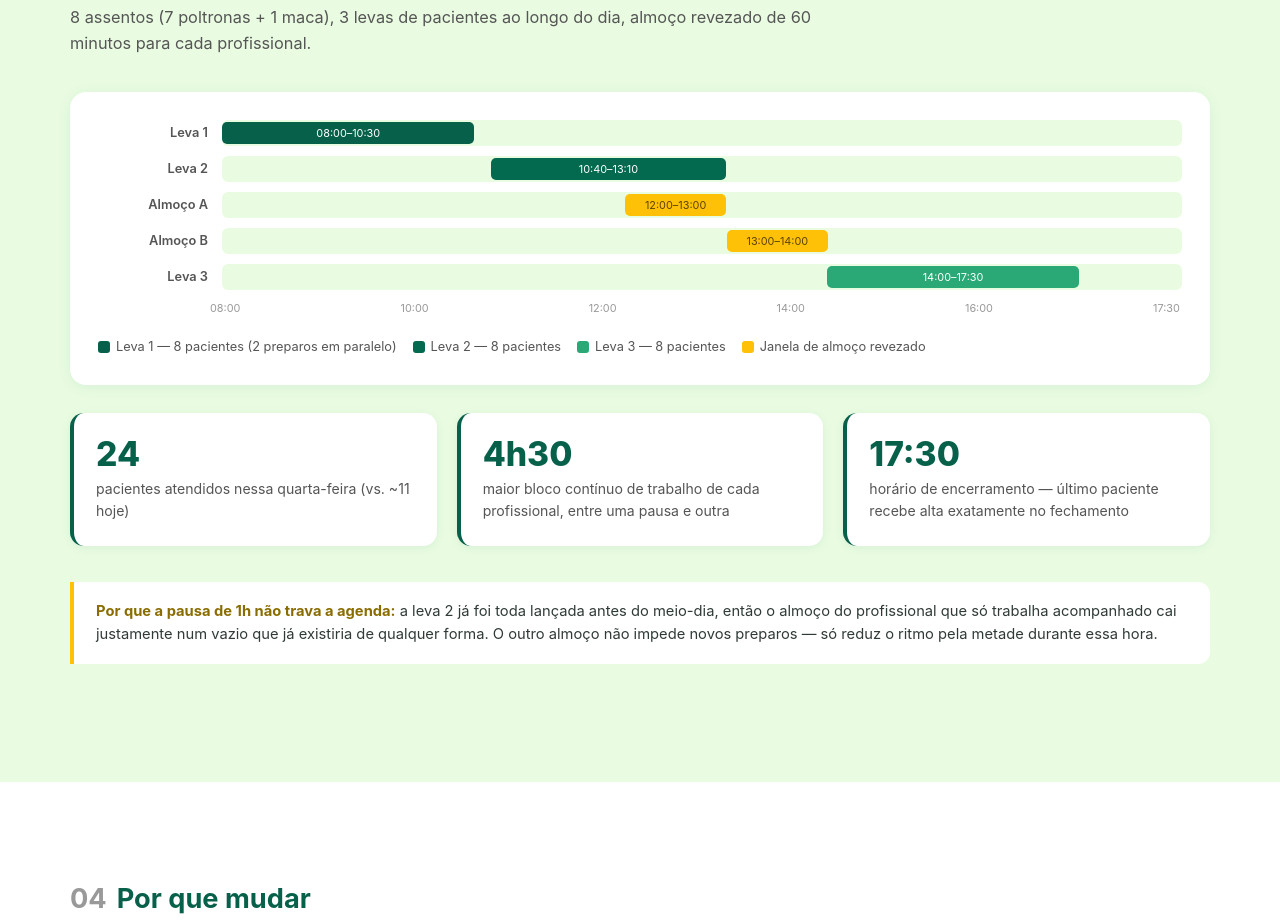
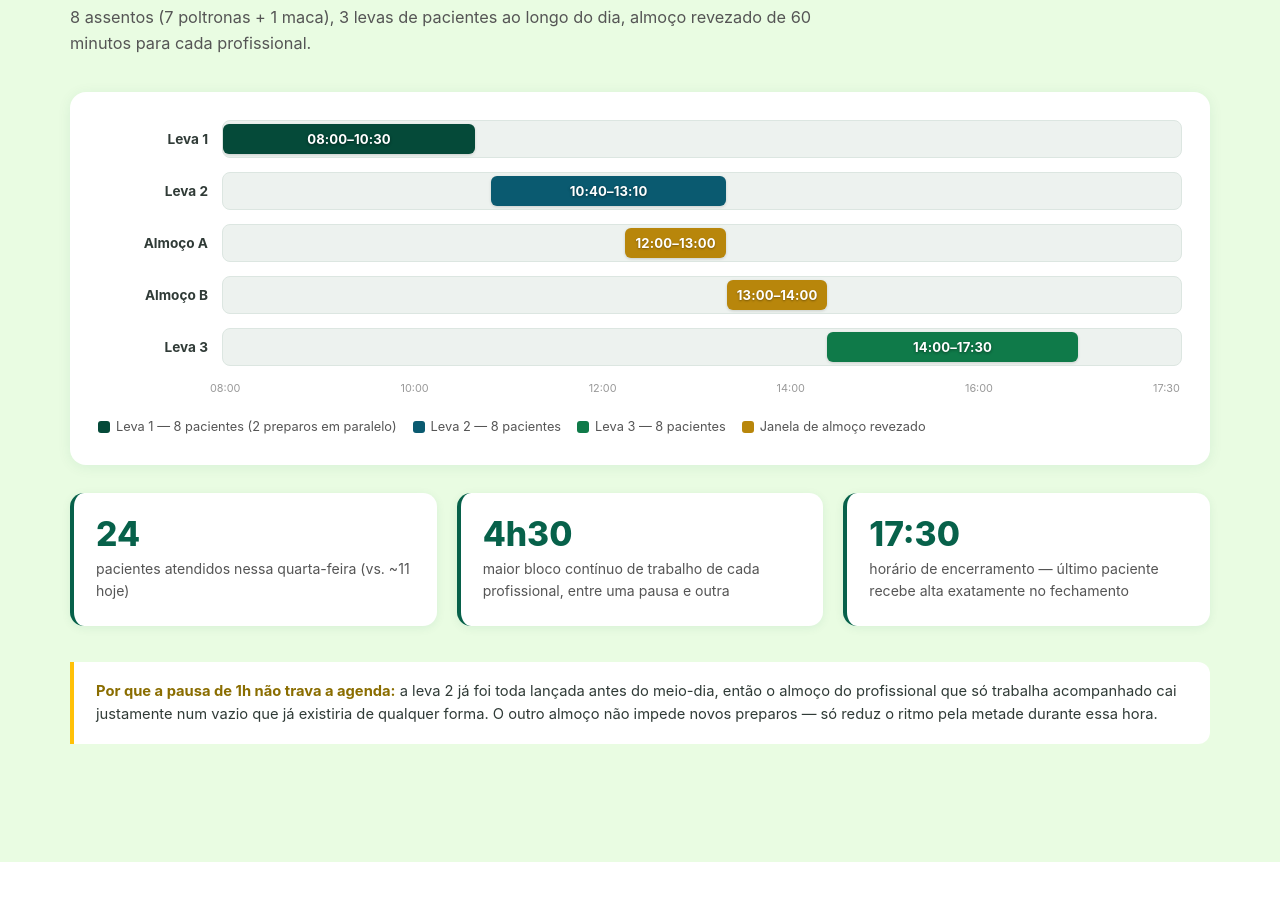
Before and after one commit to gagarciam/static-shares, a plain HTML site: page capacidade-cetamina/index.html in a window 1280 px wide. Shown: the part 3473-4393 px from the top of the page. Drawn offline with nearby package versions, Linux system fonts and the light colour scheme.

Commit message:
Publish/update capacidade-cetamina

```diff
--- a/capacidade-cetamina/index.html
+++ b/capacidade-cetamina/index.html
@@ -92,14 +92,14 @@
   .why-card p{margin:0;color:var(--cinza-medio);font-size:.9rem;}
 
   .gantt{background:var(--branco);border-radius:16px;padding:28px;box-shadow:0 2px 14px rgba(3,105,79,.08);}
-  .gantt-row{display:grid;grid-template-columns:110px 1fr;align-items:center;gap:14px;margin-bottom:10px;}
-  .gantt-label{font-size:.8rem;color:var(--cinza-medio);text-align:right;font-weight:600;}
-  .gantt-track{position:relative;height:26px;background:var(--verde-claro);border-radius:6px;overflow:hidden;}
-  .gantt-bar{position:absolute;top:2px;bottom:2px;border-radius:5px;font-size:.68rem;color:#fff;display:flex;align-items:center;justify-content:center;white-space:nowrap;overflow:hidden;}
-  .gantt-bar.g1{background:var(--verde-principal);}
-  .gantt-bar.g2{background:var(--verde-medio);}
-  .gantt-bar.g3{background:#2aa876;}
-  .gantt-bar.lunch{background:var(--aviso);color:#5a4300;}
+  .gantt-row{display:grid;grid-template-columns:110px 1fr;align-items:center;gap:14px;margin-bottom:14px;}
+  .gantt-label{font-size:.85rem;color:var(--cinza-escuro);text-align:right;font-weight:700;}
+  .gantt-track{position:relative;height:38px;background:#EDF2EF;border-radius:8px;overflow:hidden;border:1px solid #DCE6E1;}
+  .gantt-bar{position:absolute;top:3px;bottom:3px;border-radius:6px;font-size:.82rem;color:#fff;display:flex;align-items:center;justify-content:center;white-space:nowrap;overflow:hidden;font-weight:700;letter-spacing:.01em;text-shadow:0 1px 3px rgba(0,0,0,.45);box-shadow:0 1px 3px rgba(0,0,0,.15);}
+  .gantt-bar.g1{background:#054A39;}
+  .gantt-bar.g2{background:#0A5A70;}
+  .gantt-bar.g3{background:#0F7A49;}
+  .gantt-bar.lunch{background:#B8860B;color:#fff;text-shadow:0 1px 2px rgba(0,0,0,.35);}
   .gantt-axis{display:grid;grid-template-columns:110px 1fr;margin-top:6px;}
   .gantt-axis-labels{display:flex;justify-content:space-between;font-size:.68rem;color:var(--cinza-claro);padding:0 2px;}
   .gantt-legend{display:flex;flex-wrap:wrap;gap:16px;margin-top:20px;font-size:.8rem;color:var(--cinza-medio);}
@@ -253,10 +253,10 @@
         <div class="gantt-axis-labels"><span>08:00</span><span>10:00</span><span>12:00</span><span>14:00</span><span>16:00</span><span>17:30</span></div>
       </div>
       <div class="gantt-legend">
-        <span><i class="swatch" style="background:var(--verde-principal);"></i>Leva 1 — 8 pacientes (2 preparos em paralelo)</span>
-        <span><i class="swatch" style="background:var(--verde-medio);"></i>Leva 2 — 8 pacientes</span>
-        <span><i class="swatch" style="background:#2aa876;"></i>Leva 3 — 8 pacientes</span>
-        <span><i class="swatch" style="background:var(--aviso);"></i>Janela de almoço revezado</span>
+        <span><i class="swatch" style="background:#054A39;"></i>Leva 1 — 8 pacientes (2 preparos em paralelo)</span>
+        <span><i class="swatch" style="background:#0A5A70;"></i>Leva 2 — 8 pacientes</span>
+        <span><i class="swatch" style="background:#0F7A49;"></i>Leva 3 — 8 pacientes</span>
+        <span><i class="swatch" style="background:#B8860B;"></i>Janela de almoço revezado</span>
       </div>
     </div>
 
```
